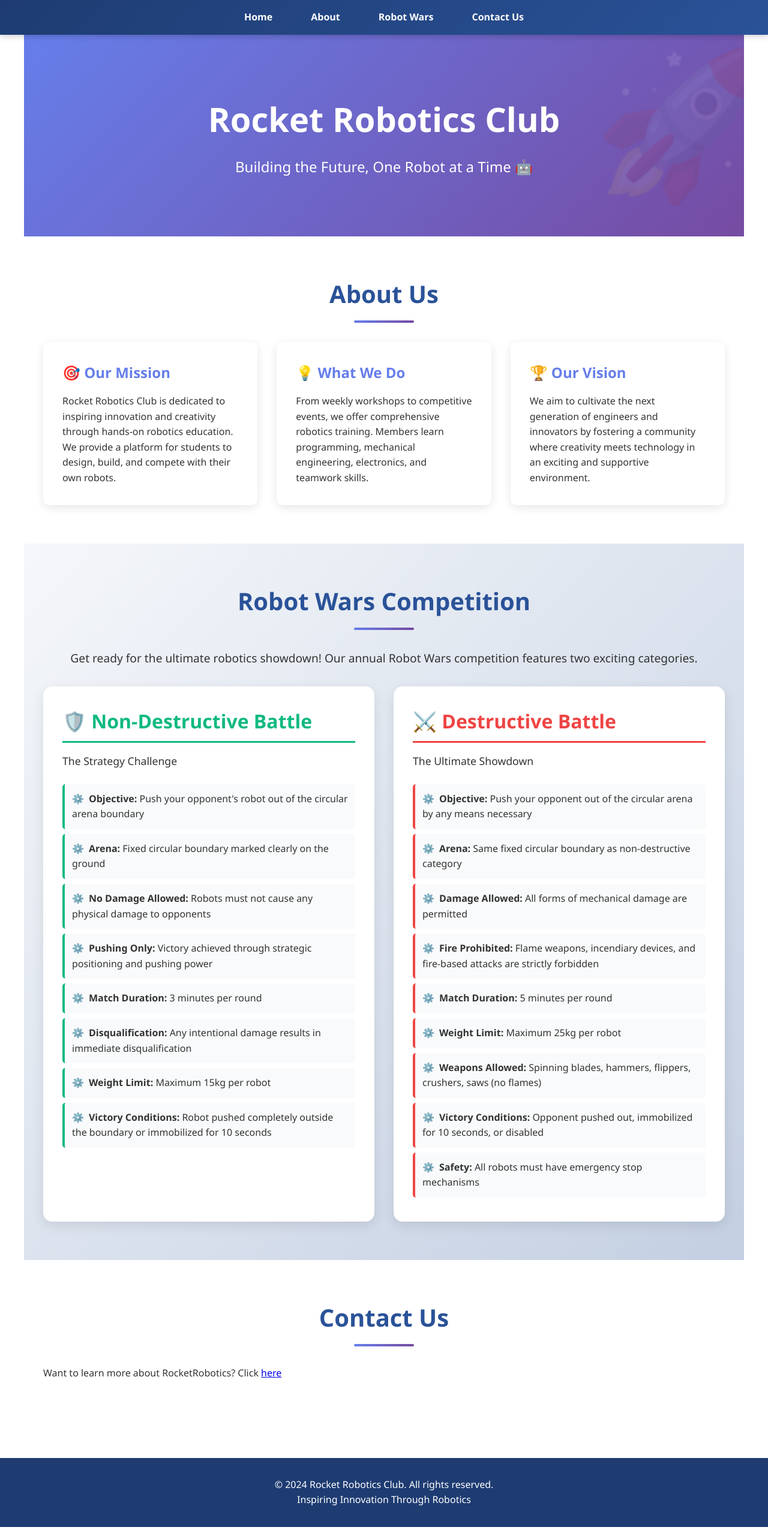
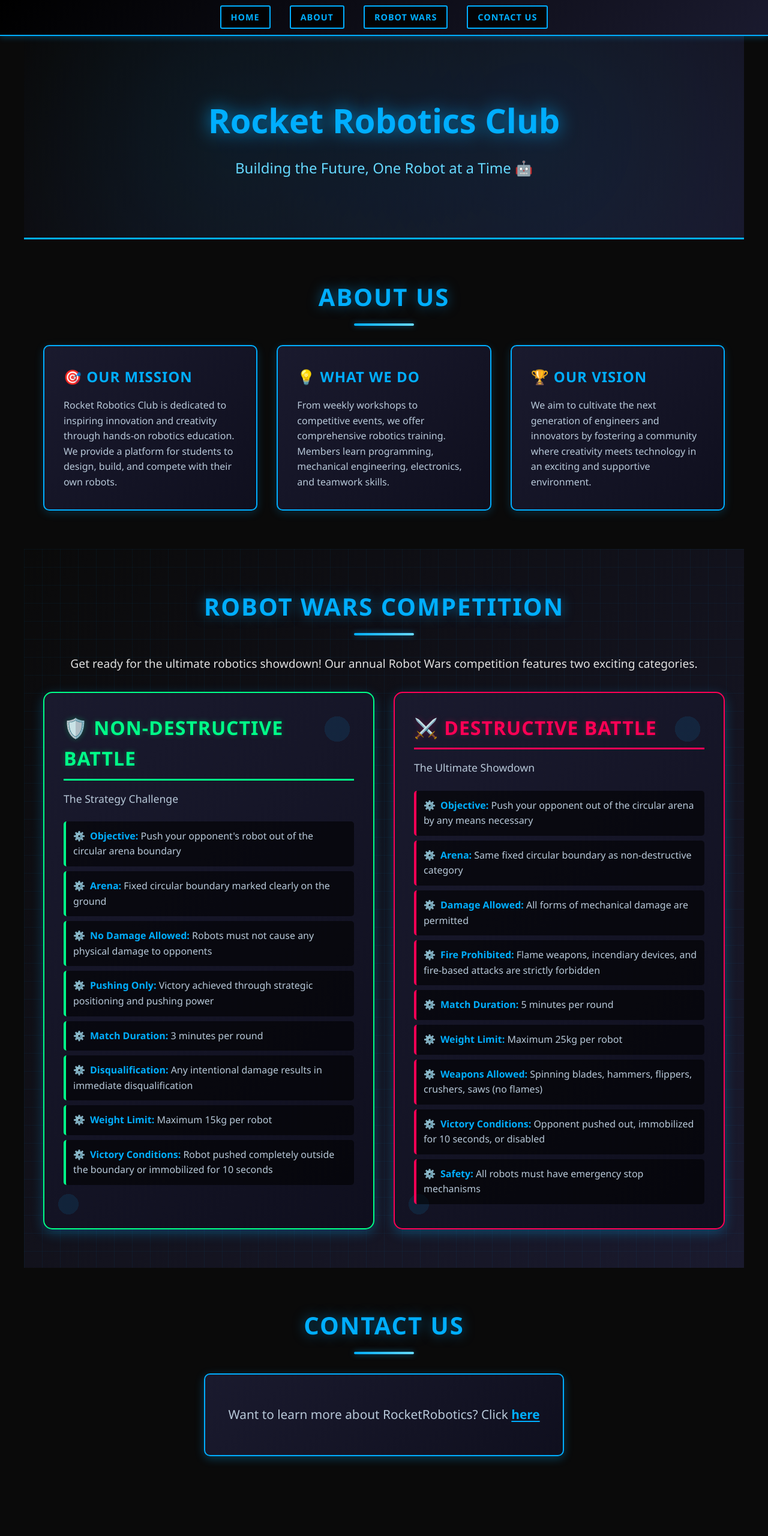
Before and after one commit to kavishetty123/RocketRobotics, a plain HTML site: page index.html in a window 1280 px wide. Shown: the top 2560 px of the page at 60% size. Drawn offline with Linux system fonts and the light colour scheme.

Commit message:
Update styles.css

```diff
--- a/styles.css
+++ b/styles.css
@@ -7,7 +7,10 @@
 body {
     font-family: 'Segoe UI', Tahoma, Geneva, Verdana, sans-serif;
     line-height: 1.6;
-    color: #333;
+    color: #e0e0e0;
+    background: #0a0a0a;
+    position: relative;
+    overflow-x: hidden;
 }
 
 html {
@@ -15,12 +18,13 @@ html {
 }
 
 nav {
-    background: linear-gradient(135deg, #1e3c72 0%, #2a5298 100%);
+    background: linear-gradient(135deg, #000000 0%, #1a1a2e 100%);
     padding: 1rem 0;
     position: sticky;
     top: 0;
     z-index: 1000;
-    box-shadow: 0 2px 10px rgba(0,0,0,0.2);
+    box-shadow: 0 2px 10px rgba(0, 174, 255, 0.3);
+    border-bottom: 2px solid #00aeff;
 }
 
 nav ul {
@@ -29,55 +33,73 @@ nav ul {
     justify-content: center;
     flex-wrap: wrap;
     gap: 2rem;
+    position: relative;
+    z-index: 2;
 }
 
 nav a {
-    color: white;
+    color: #00aeff;
     text-decoration: none;
     font-weight: 600;
     padding: 0.5rem 1rem;
-    border-radius: 5px;
+    border: 2px solid #00aeff;
+    border-radius: 3px;
     transition: all 0.3s ease;
+    background: rgba(0, 0, 0, 0.8);
+    text-transform: uppercase;
+    letter-spacing: 1px;
+    font-size: 0.9rem;
 }
 
 nav a:hover {
-    background: rgba(255,255,255,0.2);
+    background: #00aeff;
+    color: #000000;
+    box-shadow: 0 0 20px rgba(0, 174, 255, 0.6);
     transform: translateY(-2px);
 }
 
 .hero {
-    background: linear-gradient(135deg, #667eea 0%, #764ba2 100%);
-    color: white;
+    background: linear-gradient(135deg, #0a0a0a 0%, #1a1a2e 100%);
+    color: #00aeff;
     text-align: center;
     padding: 6rem 2rem;
     position: relative;
     overflow: hidden;
+    border-bottom: 3px solid #00aeff;
 }
 
 .hero::before {
-    content: '🚀';
+    content: '';
     position: absolute;
-    font-size: 15rem;
-    opacity: 0.1;
-    top: -3rem;
-    right: -3rem;
-    animation: float 6s ease-in-out infinite;
+    width: 100%;
+    height: 100%;
+    top: 0;
+    left: 0;
+    background: radial-gradient(circle at 30% 50%, rgba(0, 174, 255, 0.1) 0%, transparent 50%),
+                radial-gradient(circle at 70% 50%, rgba(0, 174, 255, 0.1) 0%, transparent 50%);
+    animation: pulse 4s ease-in-out infinite;
 }
 
-@keyframes float {
-    0%, 100% { transform: translateY(0px); }
-    50% { transform: translateY(-20px); }
+@keyframes pulse {
+    0%, 100% { opacity: 0.5; }
+    50% { opacity: 1; }
 }
 
 .hero h1 {
     font-size: 3.5rem;
     margin-bottom: 1rem;
     animation: slideInDown 0.8s ease;
+    text-shadow: 0 0 30px rgba(0, 174, 255, 0.8);
+    position: relative;
+    z-index: 2;
 }
 
 .hero p {
     font-size: 1.5rem;
     animation: slideInUp 0.8s ease;
+    position: relative;
+    z-index: 2;
+    color: #66d9ff;
 }
 
 @keyframes slideInDown {
@@ -94,15 +116,20 @@ section {
     padding: 4rem 2rem;
     max-width: 1200px;
     margin: 0 auto;
+    position: relative;
+    z-index: 2;
 }
 
 section h2 {
     font-size: 2.5rem;
     margin-bottom: 2rem;
-    color: #2a5298;
+    color: #00aeff;
     text-align: center;
     position: relative;
     padding-bottom: 1rem;
+    text-transform: uppercase;
+    letter-spacing: 2px;
+    text-shadow: 0 0 20px rgba(0, 174, 255, 0.5);
 }
 
 section h2::after {
@@ -113,8 +140,9 @@ section h2::after {
     transform: translateX(-50%);
     width: 100px;
     height: 4px;
-    background: linear-gradient(90deg, #667eea, #764ba2);
+    background: linear-gradient(90deg, #00aeff, #66d9ff);
     border-radius: 2px;
+    box-shadow: 0 0 10px rgba(0, 174, 255, 0.5);
 }
 
 .about-content {
@@ -125,26 +153,73 @@ section h2::after {
 }
 
 .card {
-    background: white;
+    background: linear-gradient(135deg, #1a1a2e 0%, #0f0f1e 100%);
     padding: 2rem;
     border-radius: 10px;
-    box-shadow: 0 4px 15px rgba(0,0,0,0.1);
+    box-shadow: 0 4px 15px rgba(0, 174, 255, 0.2);
     transition: transform 0.3s ease, box-shadow 0.3s ease;
+    border: 2px solid #00aeff;
+    position: relative;
+    overflow: hidden;
+}
+
+.card::before {
+    content: '';
+    position: absolute;
+    top: -2px;
+    left: -2px;
+    right: -2px;
+    bottom: -2px;
+    background: linear-gradient(45deg, #00aeff, #66d9ff, #00aeff);
+    border-radius: 10px;
+    z-index: -1;
+    opacity: 0;
+    transition: opacity 0.3s ease;
+}
+
+.card:hover::before {
+    opacity: 0.3;
 }
 
 .card:hover {
     transform: translateY(-10px);
-    box-shadow: 0 8px 25px rgba(0,0,0,0.15);
+    box-shadow: 0 8px 25px rgba(0, 174, 255, 0.4);
 }
 
 .card h3 {
-    color: #667eea;
+    color: #00aeff;
     margin-bottom: 1rem;
     font-size: 1.5rem;
+    text-transform: uppercase;
+    letter-spacing: 1px;
+}
+
+.card p {
+    color: #b8c9d9;
 }
 
 .robot-wars {
-    background: linear-gradient(135deg, #f5f7fa 0%, #c3cfe2 100%);
+    background: linear-gradient(135deg, #0a0a0a 0%, #1a1a2e 100%);
+    position: relative;
+}
+
+.robot-wars::before {
+    content: '';
+    position: absolute;
+    top: 0;
+    left: 0;
+    right: 0;
+    bottom: 0;
+    background-image:
+        linear-gradient(90deg, rgba(0, 174, 255, 0.05) 1px, transparent 1px),
+        linear-gradient(rgba(0, 174, 255, 0.05) 1px, transparent 1px);
+    background-size: 30px 30px;
+    pointer-events: none;
+}
+
+.robot-wars > * {
+    position: relative;
+    z-index: 1;
 }
 
 .competition-types {
@@ -155,10 +230,35 @@ section h2::after {
 }
 
 .competition-card {
-    background: white;
+    background: linear-gradient(135deg, #1a1a2e 0%, #0f0f1e 100%);
     padding: 2rem;
     border-radius: 15px;
-    box-shadow: 0 6px 20px rgba(0,0,0,0.1);
+    box-shadow: 0 6px 20px rgba(0, 174, 255, 0.3);
+    border: 2px solid;
+    position: relative;
+    overflow: hidden;
+}
+
+.competition-card::before {
+    content: '';
+    position: absolute;
+    top: 10px;
+    right: 10px;
+    width: 100px;
+    height: 100px;
+    background: radial-gradient(circle, rgba(0, 174, 255, 0.1) 30%, transparent 30%);
+    border-radius: 50%;
+}
+
+.competition-card::after {
+    content: '';
+    position: absolute;
+    bottom: 10px;
+    left: 10px;
+    width: 60px;
+    height: 60px;
+    background: radial-gradient(circle, rgba(0, 174, 255, 0.1) 40%, transparent 40%);
+    border-radius: 50%;
 }
 
 .competition-card h3 {
@@ -166,37 +266,66 @@ section h2::after {
     margin-bottom: 1rem;
     padding-bottom: 0.5rem;
     border-bottom: 3px solid;
+    text-transform: uppercase;
+    letter-spacing: 1px;
+    position: relative;
+    z-index: 1;
+}
+
+.competition-card p {
+    color: #b8c9d9;
+    position: relative;
+    z-index: 1;
+}
+
+.non-destructive {
+    border-color: #00ff88;
 }
 
 .non-destructive h3 {
-    color: #10b981;
-    border-color: #10b981;
+    color: #00ff88;
+    border-color: #00ff88;
+    text-shadow: 0 0 10px rgba(0, 255, 136, 0.3);
+}
+
+.destructive {
+    border-color: #ff0055;
 }
 
 .destructive h3 {
-    color: #ef4444;
-    border-color: #ef4444;
+    color: #ff0055;
+    border-color: #ff0055;
+    text-shadow: 0 0 10px rgba(255, 0, 85, 0.3);
 }
 
 .rules-list {
     list-style: none;
     margin-top: 1.5rem;
+    position: relative;
+    z-index: 1;
 }
 
 .rules-list li {
     padding: 0.75rem;
     margin-bottom: 0.5rem;
-    background: #f9fafb;
+    background: rgba(0, 0, 0, 0.6);
     border-left: 4px solid;
     border-radius: 5px;
+    color: #b8c9d9;
+    transition: all 0.3s ease;
+}
+
+.rules-list li:hover {
+    background: rgba(0, 174, 255, 0.2);
+    transform: translateX(5px);
 }
 
 .non-destructive .rules-list li {
-    border-color: #10b981;
+    border-color: #00ff88;
 }
 
 .destructive .rules-list li {
-    border-color: #ef4444;
+    border-color: #ff0055;
 }
 
 .rules-list li::before {
@@ -204,71 +333,53 @@ section h2::after {
     margin-right: 0.5rem;
 }
 
-.contact-form {
+.rules-list li strong {
+    color: #00aeff;
+}
+
+.contact-info {
     max-width: 600px;
     margin: 2rem auto;
-    background: white;
-    padding: 2rem;
+    background: linear-gradient(135deg, #1a1a2e 0%, #0f0f1e 100%);
+    padding: 3rem 2rem;
     border-radius: 10px;
-    box-shadow: 0 4px 15px rgba(0,0,0,0.1);
+    box-shadow: 0 4px 15px rgba(0, 174, 255, 0.3);
+    border: 2px solid #00aeff;
+    text-align: center;
 }
 
-.form-group {
-    margin-bottom: 1.5rem;
+.contact-text {
+    font-size: 1.3rem;
+    color: #b8c9d9;
+    line-height: 1.8;
 }
 
-.form-group label {
-    display: block;
-    margin-bottom: 0.5rem;
-    font-weight: 600;
-    color: #2a5298;
+.email-link {
+    color: #00aeff;
+    text-decoration: underline;
+    font-weight: bold;
+    transition: all 0.3s ease;
+    text-decoration-thickness: 2px;
+    text-underline-offset: 3px;
 }
 
-.form-group input,
-.form-group textarea {
-    width: 100%;
-    padding: 0.75rem;
-    border: 2px solid #e5e7eb;
-    border-radius: 5px;
-    font-size: 1rem;
-    transition: border-color 0.3s ease;
-}
-
-.form-group input:focus,
-.form-group textarea:focus {
-    outline: none;
-    border-color: #667eea;
-}
-
-.form-group textarea {
-    resize: vertical;
-    min-height: 120px;
-}
-
-.submit-btn {
-    background: linear-gradient(135deg, #667eea 0%, #764ba2 100%);
-    color: white;
-    padding: 1rem 2rem;
-    border: none;
-    border-radius: 5px;
-    font-size: 1.1rem;
-    font-weight: 600;
-    cursor: pointer;
-    transition: transform 0.3s ease, box-shadow 0.3s ease;
-    width: 100%;
-}
-
-.submit-btn:hover {
-    transform: translateY(-3px);
-    box-shadow: 0 6px 20px rgba(102, 126, 234, 0.4);
+.email-link:hover {
+    color: #66d9ff;
+    text-shadow: 0 0 10px rgba(0, 174, 255, 0.5);
+    text-decoration-color: #66d9ff;
 }
 
 footer {
-    background: #1e3c72;
-    color: white;
+    background: linear-gradient(135deg, #000000 0%, #1a1a2e 100%);
+    color: #00aeff;
     text-align: center;
     padding: 2rem;
     margin-top: 4rem;
+    border-top: 3px solid #00aeff;
+}
+
+footer p {
+    color: #66d9ff;
 }
 
 @media (max-width: 768px) {
```
